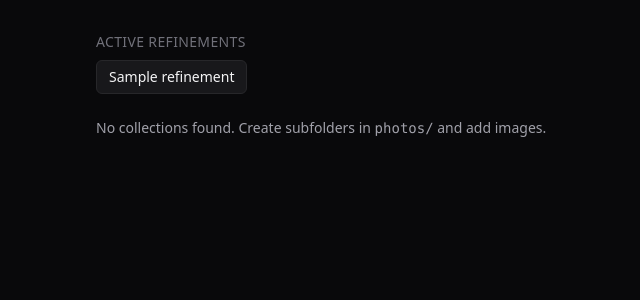
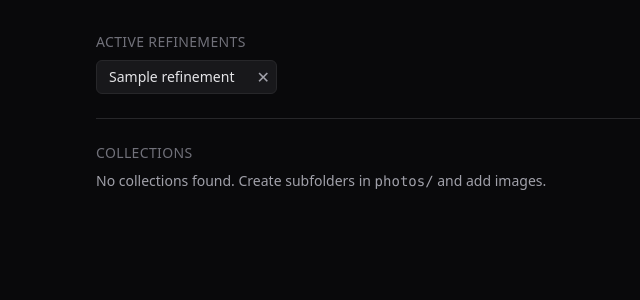
Before and after one commit to larurau/design-finder, a FastAPI app: page / in a window 1280 px wide. Shown: the part 61-361 px from the top of the page, without its empty margins (112-752 px from the left). Run offline with FastAPI, Linux system fonts and the light colour scheme; tables that the repository leaves empty hold one stand-in row (values such as "Sample post"); some libraries are stand-ins or nearby versions.

Commit message:
Allow deleting refinements

```diff
--- a/app/main.py
+++ b/app/main.py
@@ -309,6 +309,23 @@
         )
     return RedirectResponse(url=f"/refine/{new_id}", status_code=303)
 
+@app.delete("/refine/{rid}")
+async def refine_delete(rid: int):
+    with get_db() as db:
+        ref = db.execute("SELECT status FROM refinements WHERE id=?", (rid,)).fetchone()
+        if not ref:
+            raise HTTPException(404, "Refinement not found")
+        if ref["status"] != "active":
+            # only allow removing in-progress refinements
+            raise HTTPException(409, "Only active refinements can be removed")
+
+        # remove items first (no FK cascade in our schema)
+        db.execute("DELETE FROM refinement_items WHERE refinement_id=?", (rid,))
+        db.execute("DELETE FROM refinements WHERE id=?", (rid,))
+
+    # 204 is perfect for htmx 'outerHTML' swap with empty content
+    return HTMLResponse("", headers={"HX-Redirect": "/"})
+
 @app.get("/refine/{rid}/progress", response_class=HTMLResponse)
 async def refine_progress(rid: int):
     with get_db() as db:
--- a/app/templates/collections.html
+++ b/app/templates/collections.html
@@ -5,16 +5,30 @@
 {% if refinements and refinements|length > 0 %}
   <div class="mb-6">
     <h2 class="text-sm uppercase tracking-wide text-zinc-500 mb-2">Active refinements</h2>
-    <div class="flex flex-wrap gap-2">
+    <ul class="flex flex-wrap gap-2">
       {% for r in refinements %}
-        <a href="/refine/{{ r.id }}" class="px-3 py-1.5 rounded-md bg-zinc-900 border border-zinc-800 text-sm hover:border-zinc-700">
-          {{ r.name }}
-        </a>
+        <li class="group flex items-center gap-1 rounded-md bg-zinc-900 border border-zinc-800">
+          <a href="/refine/{{ r.id }}" class="px-3 py-1.5 text-sm text-zinc-200 hover:text-white">
+            {{ r.name }}
+          </a>
+          <button
+            class="px-1.5 py-1 text-zinc-400 hover:text-rose-400"
+            title="Cancel refinement"
+            hx-delete="/refine/{{ r.id }}"
+            hx-target="closest li"
+            hx-swap="outerHTML"
+            hx-confirm="Cancel this refinement?">
+            ✕
+          </button>
+        </li>
       {% endfor %}
-    </div>
+    </ul>
   </div>
+
+  <div class="my-6 h-px bg-zinc-800"></div>
 {% endif %}
 
+<h2 class="text-sm uppercase tracking-wide text-zinc-500 mb-2">Collections</h2>
 <div class="grid grid-cols-2 sm:grid-cols-3 md:grid-cols-4 gap-4">
   {% for col in collections %}
     <div class="group relative rounded-xl overflow-hidden border border-zinc-800 bg-zinc-900 hover:border-zinc-700">
```
